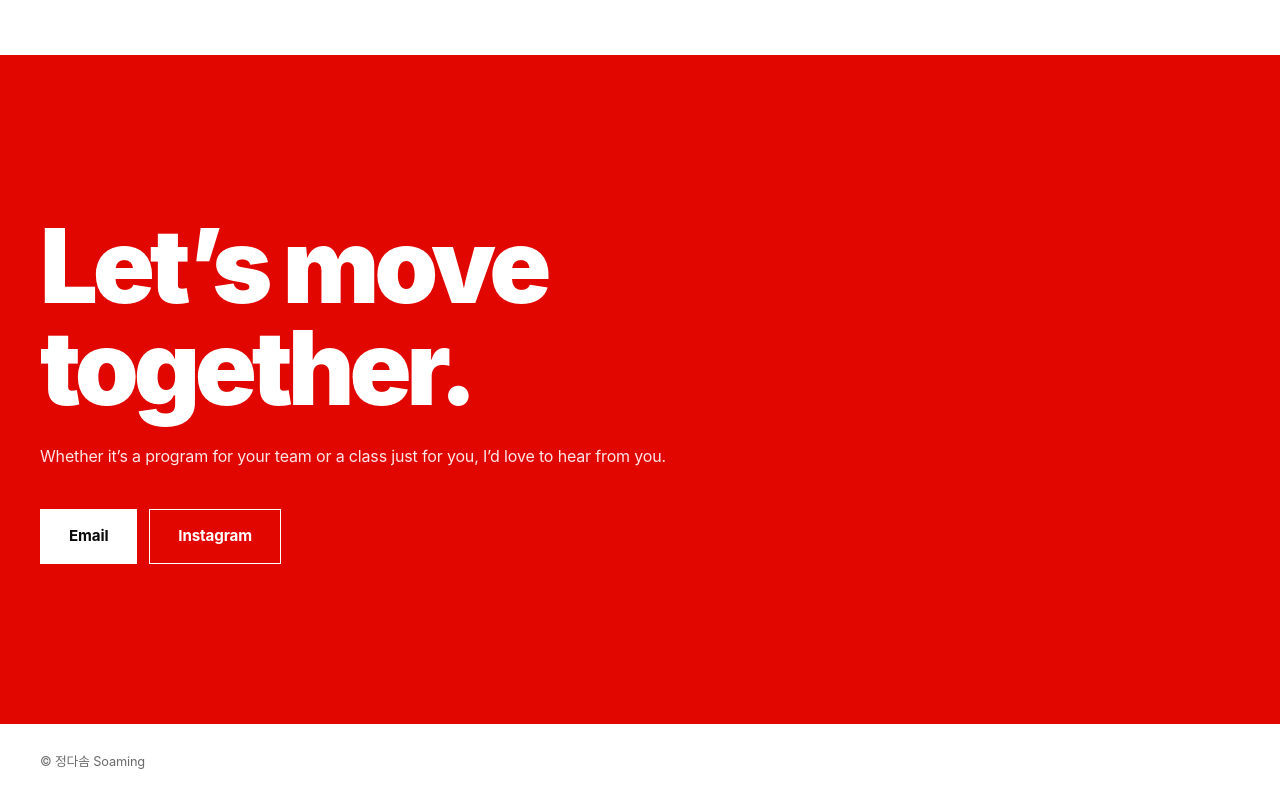
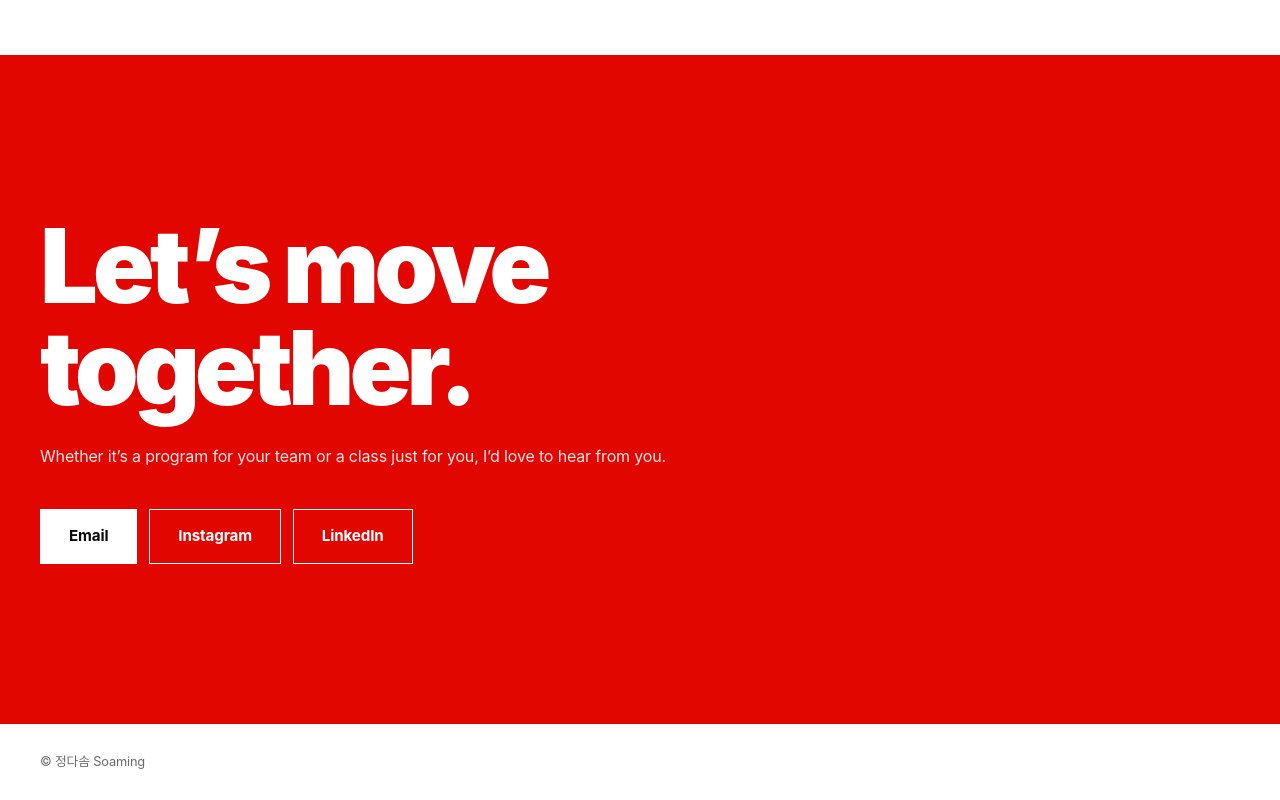
Before and after one commit to dahsoamjeong/soaminglab, a plain HTML site: page index.html in a window 1280 px wide. Shown: the part 5548-6348 px from the top of the page. Drawn offline with Linux system fonts and the light colour scheme; a web font is replaced by a local one.

Commit message:
Add LinkedIn link to contact section
Co-Authored-By: Claude Opus 5.5 <noreply@anthropic.com>

```diff
--- a/index.html
+++ b/index.html
@@ -268,6 +268,7 @@
     <div class="btns">
       <a class="btn" id="emailBtn" href="mailto:soaminglab@gmail.com" aria-live="polite">Email</a>
       <a class="btn ghost" href="https://www.instagram.com/soaming/" target="_blank" rel="noopener">Instagram</a>
+      <a class="btn ghost" href="https://www.linkedin.com/in/soaming/" target="_blank" rel="noopener">LinkedIn</a>
     </div>
   </div>
 </section>
```
